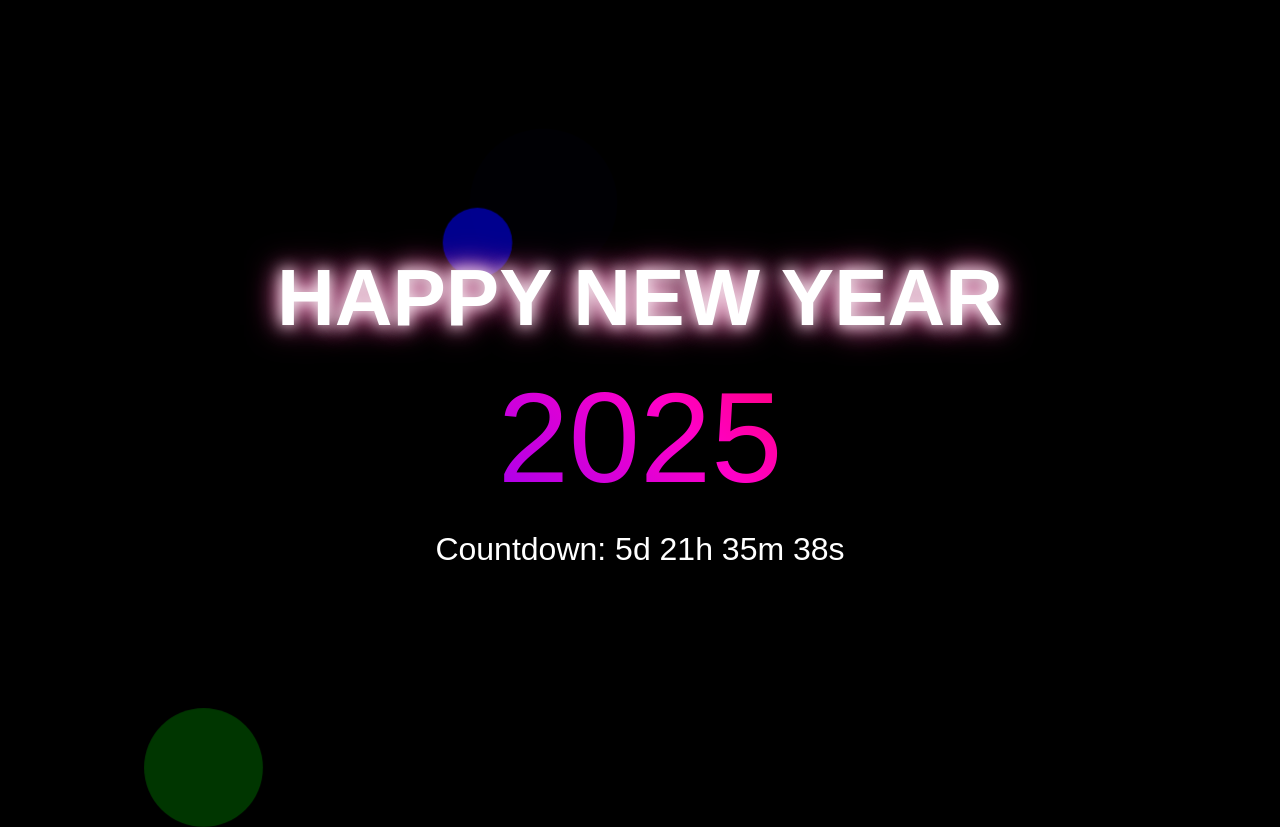
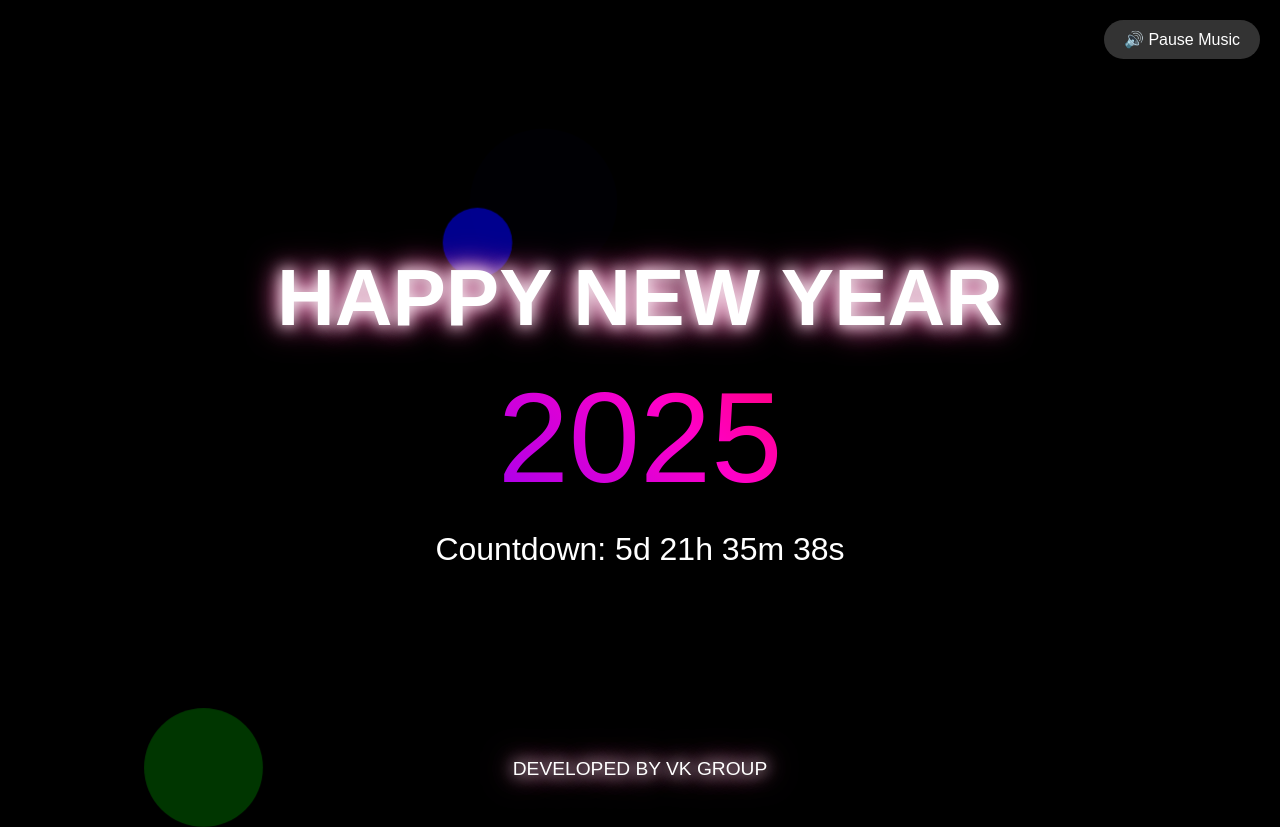
Before and after one commit to vishux777/new_year_2025, a plain HTML site: page index.html in a window 1280 px wide. Drawn offline with Linux system fonts and the light colour scheme.

Commit message:
Update index.html

```diff
--- a/index.html
+++ b/index.html
@@ -53,6 +53,33 @@
             animation: explode 1s ease-out forwards;
         }
 
+        .credits {
+            position: fixed;
+            bottom: 20px;
+            color: #fff;
+            font-size: 1.2em;
+            text-align: center;
+            width: 100%;
+            animation: glow 2s ease-in-out infinite alternate;
+        }
+
+        .music-control {
+            position: fixed;
+            top: 20px;
+            right: 20px;
+            background: rgba(255, 255, 255, 0.2);
+            padding: 10px 20px;
+            border-radius: 20px;
+            color: white;
+            cursor: pointer;
+            z-index: 2;
+            transition: background 0.3s;
+        }
+
+        .music-control:hover {
+            background: rgba(255, 255, 255, 0.3);
+        }
+
         @keyframes glow {
             from {
                 text-shadow: 0 0 10px #fff, 0 0 20px #fff, 0 0 30px #e60073;
@@ -80,13 +107,45 @@
     </style>
 </head>
 <body>
+    <div class="music-control" onclick="toggleMusic()">🔊 Pause Music</div>
     <div class="container">
         <h1>HAPPY NEW YEAR</h1>
         <div class="year">2025</div>
         <div class="countdown">Countdown: <span id="timer"></span></div>
     </div>
+    <div class="credits">DEVELOPED BY VK GROUP</div>
+
+    <audio id="bgMusic" loop autoplay>
+        <source src="https://cdn.pixabay.com/download/audio/2022/12/15/audio_2b441071f3.mp3" type="audio/mpeg">
+        Your browser does not support the audio element.
+    </audio>
 
     <script>
+        // Audio control
+        const audio = document.getElementById('bgMusic');
+        const musicControl = document.querySelector('.music-control');
+        let isPlaying = true;  // Changed to true since music autoplays
+
+        // Start playing as soon as possible
+        window.addEventListener('load', () => {
+            audio.play().catch(error => {
+                // Handle autoplay restriction if browser blocks it
+                isPlaying = false;
+                musicControl.textContent = '🔇 Play Music';
+            });
+        });
+
+        function toggleMusic() {
+            if (isPlaying) {
+                audio.pause();
+                musicControl.textContent = '🔇 Play Music';
+            } else {
+                audio.play();
+                musicControl.textContent = '🔊 Pause Music';
+            }
+            isPlaying = !isPlaying;
+        }
+
         // Fireworks effect
         function createFirework() {
             const firework = document.createElement('div');
```
